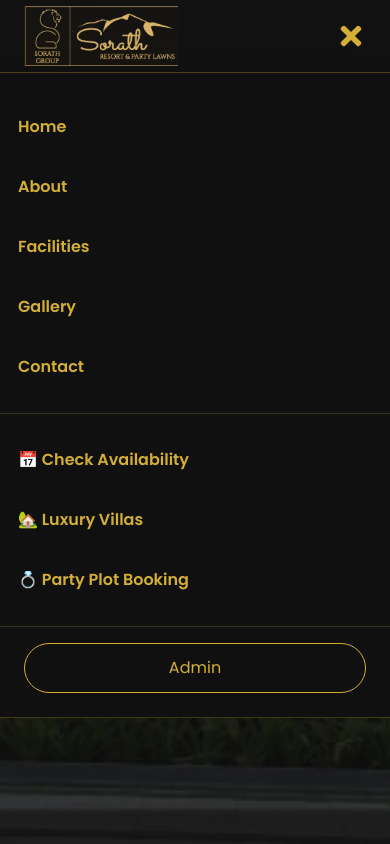
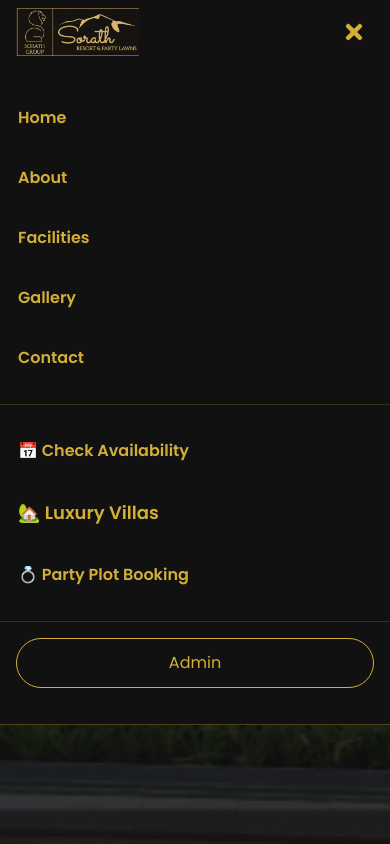
Before and after one commit to tirthkoradia45/SorathPartyPlot, a React (Vite) app in the folder frontend/: page / in a window 390 px wide. Both pictures are taken after a click on the button 351 px from the left and 36 px from the top of the page. Shown: the top 844 px of the page. Built offline with nearby package versions, Linux system fonts and the light colour scheme.

Commit message:
Changes in CSS of Navbar

```diff
--- a/frontend/src/components/Navbar.jsx
+++ b/frontend/src/components/Navbar.jsx
@@ -93,12 +93,10 @@ function Navbar() {
     >
 
       <div
-        className={`max-w-[1600px] mx-auto flex items-center justify-between px-6 xl:px-12 transition-all duration-500 ${
-          scrolled ? "h-[60px]" : "h-[72px]"
+        className={`max-w-[1600px] mx-auto flex items-center justify-between px-4 sm:px-6 lg:px-8 xl:px-12 transition-all duration-500 ${
+         scrolled? "h-[58px] sm:h-[60px]": "h-[64px] sm:h-[72px]"
         }`}
       >
-
-        {/* ================= LOGO ================= */}
 
         <Link
           to="/"
@@ -111,14 +109,12 @@ function Navbar() {
             alt="Sorath Resort"
             className={`transition-all duration-500 ${
               scrolled
-                ? "h-[48px]"
-                : "h-[60px]"
+                ? "h-10 sm:h-12"
+                : "h-12 sm:h-16"
             } w-auto object-contain hover:scale-105`}
           />
 
         </Link>
-
-        {/* ================= DESKTOP MENU ================= */}
 
         <div className="hidden lg:flex flex-1 justify-center items-center gap-12">
 
@@ -298,8 +294,6 @@ function Navbar() {
 
           </div>
 
-          {/* ================= ADMIN BUTTON ================= */}
-
           <Link
             to="/admin/login"
             onClick={closeMenus}
@@ -317,11 +311,8 @@ function Navbar() {
           </Link>
 
         </div>
-
-        {/* ================= MOBILE MENU BUTTON ================= */}
-
         <button
-          className="lg:hidden text-[#D4AF37] text-3xl"
+          className="lg:hidden text-[#D4AF37] text-2xl sm:text-3xl p-2"
           onClick={() => setMobileMenu(!mobileMenu)}
         >
 
@@ -330,11 +321,15 @@ function Navbar() {
         </button>
 
       </div>
-            {/* ================= MOBILE MENU ================= */}
 
       {mobileMenu && (
-
-        <div className="lg:hidden bg-[#111111]/95 backdrop-blur-xl border-t border-[#D4AF37]/30 shadow-2xl">
+<div
+  className={`lg:hidden overflow-hidden transition-all duration-500 ${
+    mobileMenu
+      ? "max-h-[700px] opacity-100"
+      : "max-h-0 opacity-0"
+  }`}
+>
 
           <div className="flex flex-col py-6">
 
@@ -411,7 +406,7 @@ function Navbar() {
             <Link
               to="/villas"
               onClick={closeMenus}
-              className="mobile-link"
+              className="mobile-link py-4 text-lg"
             >
               🏡 Luxury Villas
             </Link>
@@ -429,7 +424,7 @@ function Navbar() {
             <Link
               to="/admin/login"
               onClick={closeMenus}
-              className="mx-6 text-center border border-[#D4AF37]
+              className="mx-4 sm:mx-6 text-center border border-[#D4AF37]
                          text-[#D4AF37]
                          py-3 rounded-full
                          hover:bg-[#D4AF37]
@@ -444,6 +439,7 @@ function Navbar() {
         </div>
 
       )}
+      <div className="pb-3"></div>
 
     </nav>
 
```
